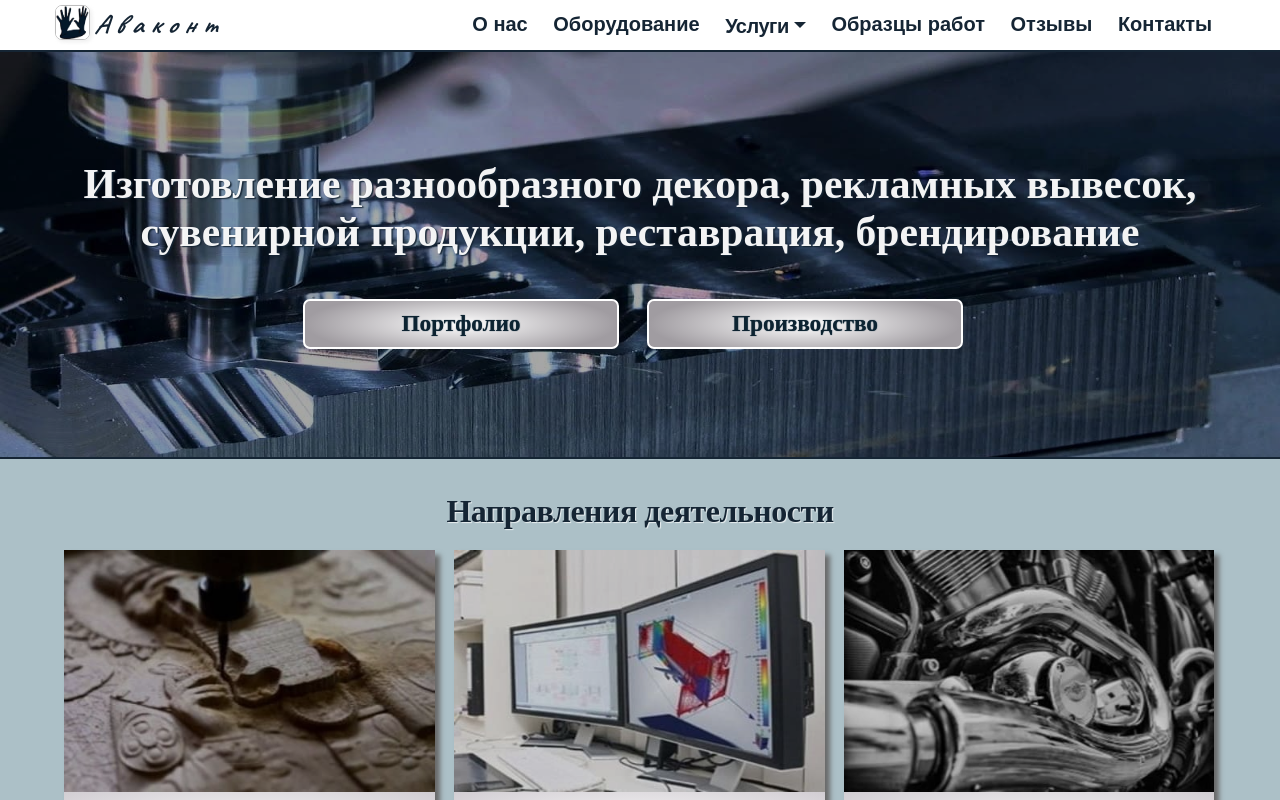
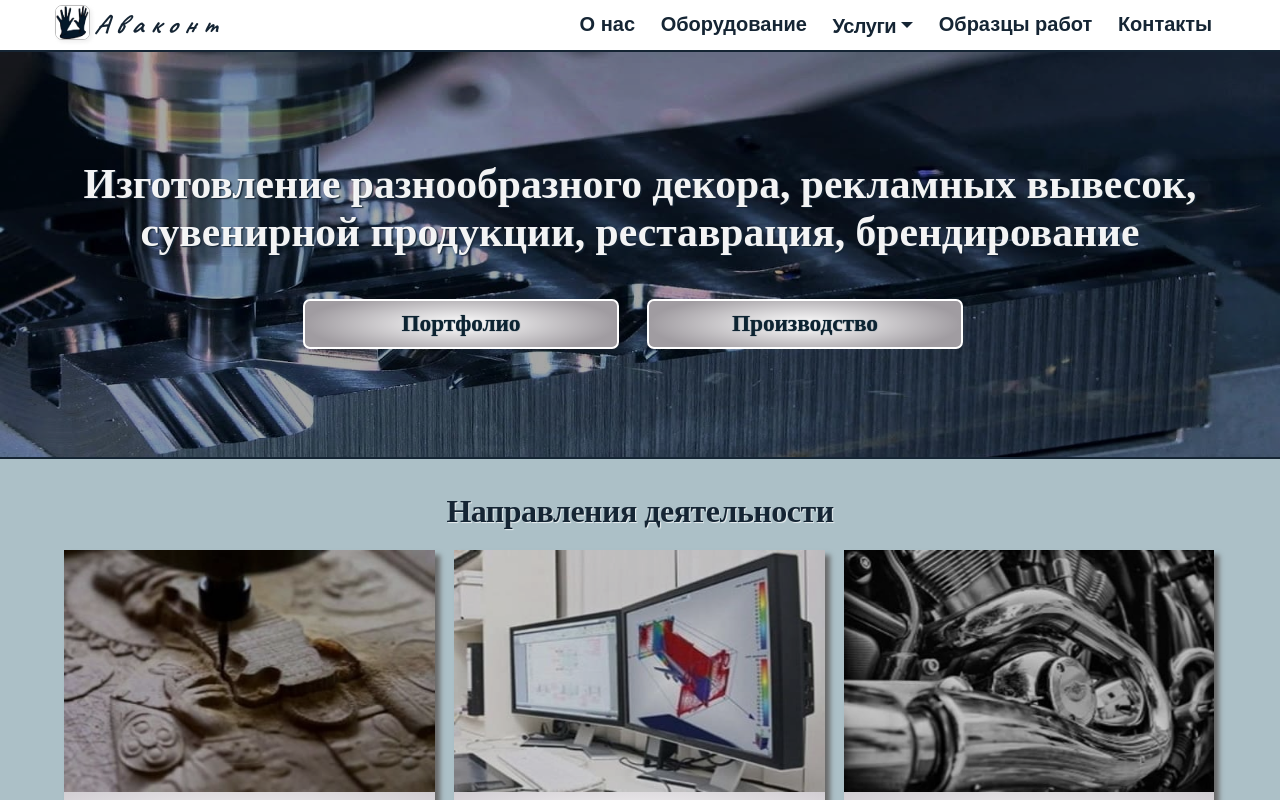
Before and after one commit to AnigalHub/Priamyeruki, a Vue app: page / in a window 1280 px wide. Shown: the top 800 px of the page. Built offline with nearby package versions, Linux system fonts and the light colour scheme.

Commit message:
удалены отзывы из меню

```diff
--- a/src/components/navbar.vue
+++ b/src/components/navbar.vue
@@ -28,7 +28,6 @@
                         </b-dropdown>
                     </b-nav-item>
                     <b-nav-item to="/samples_of_work">Образцы работ</b-nav-item>
-                    <b-nav-item>Отзывы</b-nav-item>
                     <b-nav-item to="/contacts">Контакты</b-nav-item>
                 </b-navbar-nav>
             </b-collapse>
```
